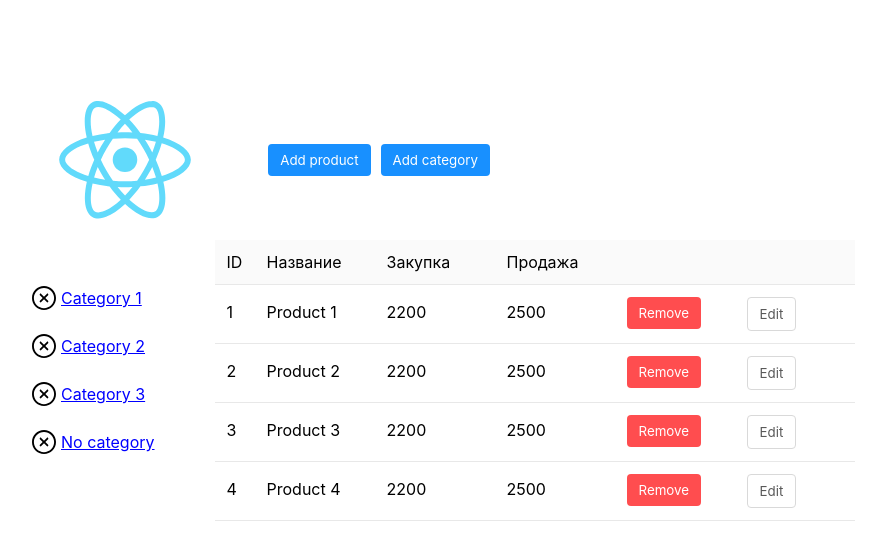
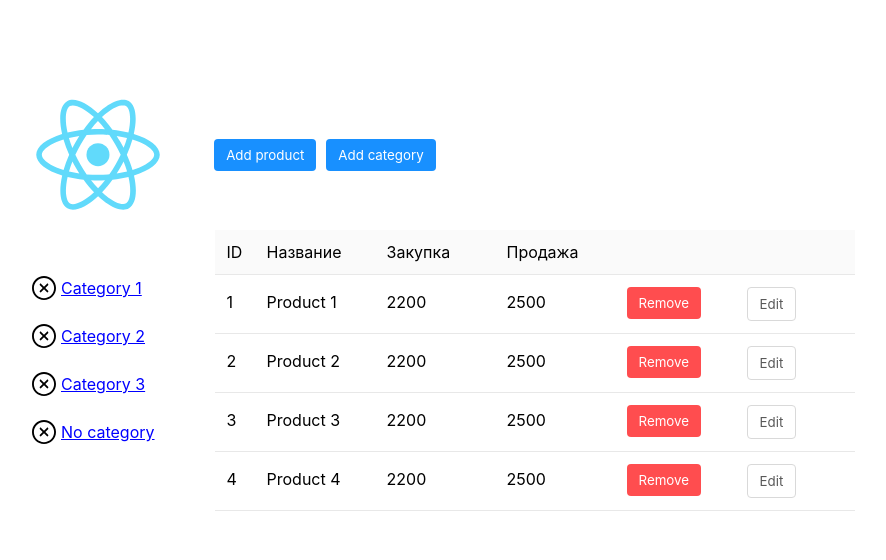
Before and after one commit to Ildarik/react-dashboard, a React (Create React App) app: page / in a window 1280 px wide. Shown: the top 560 px of the page, without its empty margins (148-1034 px from the left). Built offline with nearby package versions, Linux system fonts and the light colour scheme.

Commit message:
Better layout for header

```diff
--- a/src/App.js
+++ b/src/App.js
@@ -16,7 +16,7 @@ export default () => {
         <Button
           onClick={() => setShowModal(!showModal)}
           type="primary"
-          styles="margin-right: 10px; margin-left: 30px;"
+          styles="margin: 0 10px;"
         >
           Add product
         </Button>
--- a/src/components/Logo/index.js
+++ b/src/components/Logo/index.js
@@ -3,7 +3,8 @@ import styled from "styled-components";
 import logo from "./logo.svg";
 
 const Logo = styled.img`
-  height: 20vmin;
+  height: 150px;
+  margin-left: -20px;
 `;
 
 export default () => {
```
